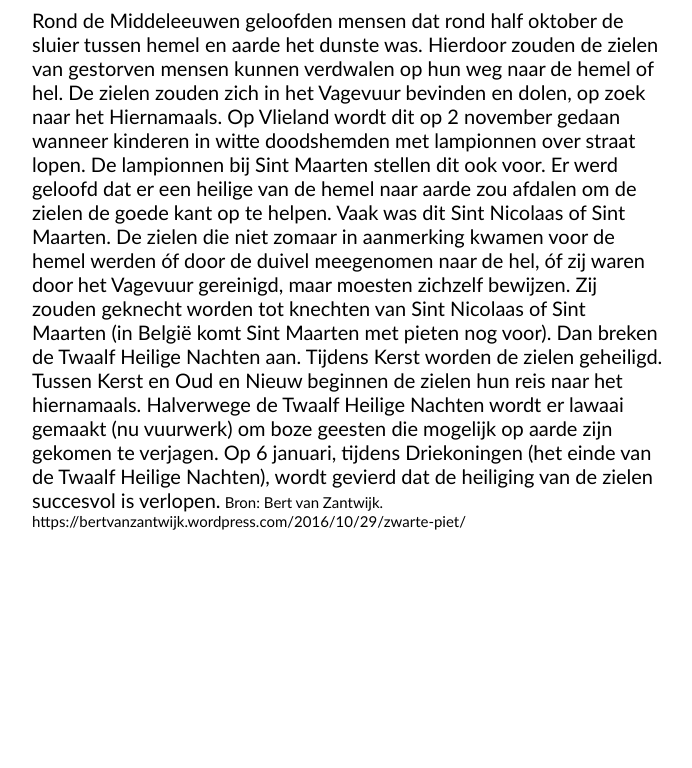
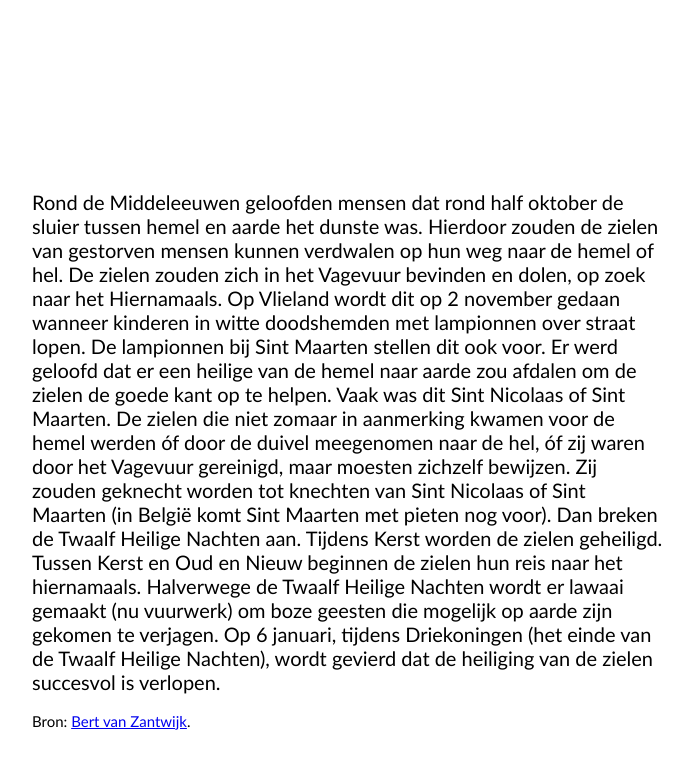
Before and after one commit to tomascorver/sinterklaas-middeleeuwen, a plain HTML site: page index.html in a window 1280 px wide. Shown: the whole page, without its empty margins (292-984 px from the left). Drawn offline with Linux system fonts and the light colour scheme.

Commit message:
CSS en bronnen

```diff
--- a/index.html
+++ b/index.html
@@ -8,6 +8,7 @@
   <style>
 
     #container {
+      margin-top: 15%;
       margin-left: 25%;
       margin-right: 25%;
       font-family: "Trebuchet MS", Helvetica, sans-serif;
@@ -27,7 +28,7 @@
 
     <p1>Rond de Middeleeuwen geloofden mensen dat rond half oktober de sluier tussen hemel en aarde het dunste was. Hierdoor zouden de zielen van gestorven mensen kunnen verdwalen op hun weg naar de hemel of hel. De zielen zouden zich in het Vagevuur bevinden en dolen, op zoek naar het Hiernamaals. Op Vlieland wordt dit op 2 november gedaan wanneer kinderen in witte doodshemden met lampionnen over straat lopen. De lampionnen bij Sint Maarten stellen dit ook voor. Er werd geloofd dat er een heilige van de hemel naar aarde zou afdalen om de zielen de goede kant op te helpen. Vaak was dit Sint Nicolaas of Sint Maarten. De zielen die niet zomaar in aanmerking kwamen voor de hemel werden óf door de duivel meegenomen naar de hel, óf zij waren door het Vagevuur gereinigd, maar moesten zichzelf bewijzen. Zij zouden geknecht worden tot knechten van Sint Nicolaas of Sint Maarten (in België komt Sint Maarten met pieten nog voor). Dan breken de Twaalf Heilige Nachten aan. Tijdens Kerst worden de zielen geheiligd. Tussen Kerst en Oud en Nieuw beginnen de zielen hun reis naar het hiernamaals. Halverwege de Twaalf Heilige Nachten wordt er lawaai gemaakt (nu vuurwerk) om boze geesten die mogelijk op aarde zijn gekomen te verjagen. Op 6 januari, tijdens Driekoningen (het einde van de Twaalf Heilige Nachten), wordt gevierd dat de heiliging van de zielen succesvol is verlopen.</p1>
 
-    <p2>Bron: Bert van Zantwijk. https://bertvanzantwijk.wordpress.com/2016/10/29/zwarte-piet/</p2>
+    <p2><br><br>Bron: <a href="https://bertvanzantwijk.wordpress.com/2016/10/29/zwarte-piet/">Bert van Zantwijk</a>.</p2>
 
   </div>
 </body>
```
